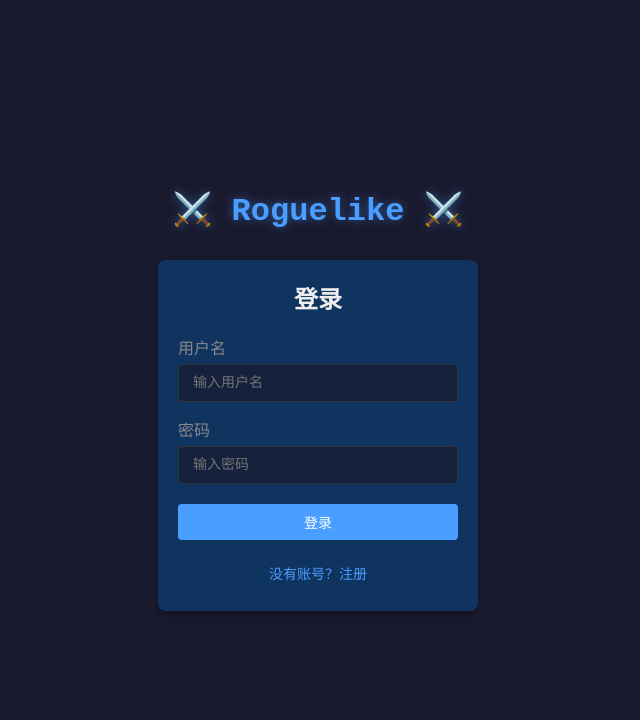
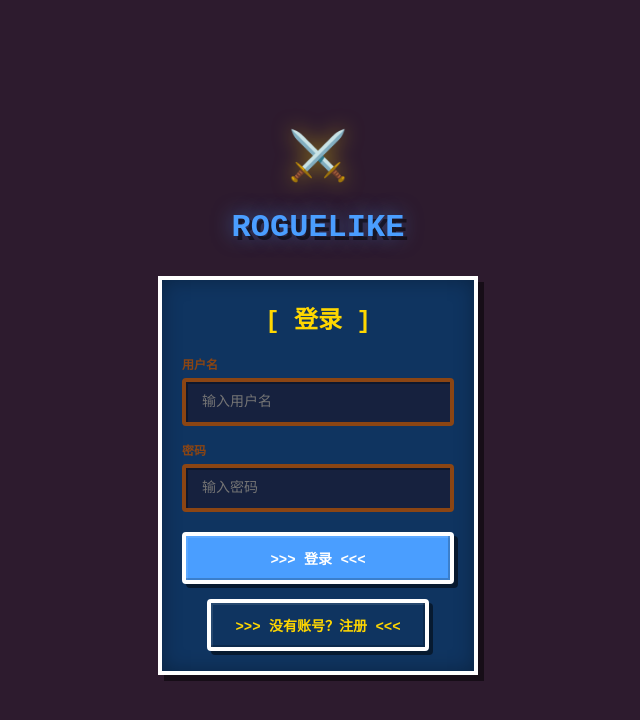
Before and after one commit to maoshan-classmate/cc-roguelike, a React (Vite) app: page /login in a window 1280 px wide. Shown: the top 720 px of the page, without its empty margins (322-962 px from the left). Built offline with nearby package versions, Linux system fonts and the light colour scheme.

Commit message:
feat(ui): revamp LoginPage with pixel art style

```diff
--- a/src/pages/LoginPage.tsx
+++ b/src/pages/LoginPage.tsx
@@ -20,10 +20,8 @@ export default function LoginPage() {
     try {
       const event = isRegister ? 'auth:register' : 'auth:login'
 
-      // Connect if not connected, and wait for connection
       if (!networkClient.isConnected()) {
         networkClient.connect()
-        // Wait for connection to establish
         await new Promise<void>((resolve) => {
           const socket = networkClient.getSocket()
           if (socket?.connected) {
@@ -34,7 +32,6 @@ export default function LoginPage() {
         })
       }
 
-      // Use promise-based approach
       const result = await new Promise<any>((resolve) => {
         const timeout = setTimeout(() => {
           resolve({ success: false, error: 'Timeout' })
@@ -64,17 +61,48 @@ export default function LoginPage() {
   }
 
   return (
-    <div className="page">
-      <h1 className="page-title">⚔️ Roguelike ⚔️</h1>
+    <div className="page" style={{ background: 'var(--pixel-bg)' }}>
+      {/* Logo */}
+      <div style={{
+        width: 64,
+        height: 64,
+        marginBottom: 20,
+        display: 'flex',
+        alignItems: 'center',
+        justifyContent: 'center',
+        fontSize: 48,
+        filter: 'drop-shadow(0 0 10px rgba(255, 215, 0, 0.5))'
+      }}>
+        ⚔️
+      </div>
 
-      <div className="card" style={{ width: '320px' }}>
-        <h2 style={{ marginBottom: '20px', textAlign: 'center' }}>
-          {isRegister ? '注册账号' : '登录'}
+      <h1 className="page-title" style={{
+        fontFamily: 'Courier New, monospace',
+        textShadow: '4px 4px 0 rgba(0,0,0,0.5), 0 0 20px rgba(74, 158, 255, 0.5)'
+      }}>
+        ROGUELIKE
+      </h1>
+
+      <div className="card-pixel" style={{ width: 320 }}>
+        <h2 style={{
+          marginBottom: 20,
+          textAlign: 'center',
+          fontFamily: 'Courier New, monospace',
+          color: 'var(--pixel-gold)'
+        }}>
+          {isRegister ? '[ 注册 ]' : '[ 登录 ]'}
         </h2>
 
         <form onSubmit={handleSubmit}>
-          <div style={{ marginBottom: '15px' }}>
-            <label style={{ display: 'block', marginBottom: '5px', color: '#888' }}>
+          <div style={{ marginBottom: 15 }}>
+            <label style={{
+              display: 'block',
+              marginBottom: 5,
+              color: 'var(--pixel-brown)',
+              fontWeight: 'bold',
+              fontSize: 12,
+              textTransform: 'uppercase'
+            }}>
               用户名
             </label>
             <input
@@ -85,11 +113,19 @@ export default function LoginPage() {
               required
               minLength={3}
               maxLength={20}
+              className="input-pixel"
             />
           </div>
 
-          <div style={{ marginBottom: '20px' }}>
-            <label style={{ display: 'block', marginBottom: '5px', color: '#888' }}>
+          <div style={{ marginBottom: 20 }}>
+            <label style={{
+              display: 'block',
+              marginBottom: 5,
+              color: 'var(--pixel-brown)',
+              fontWeight: 'bold',
+              fontSize: 12,
+              textTransform: 'uppercase'
+            }}>
               密码
             </label>
             <input
@@ -99,27 +135,36 @@ export default function LoginPage() {
               placeholder="输入密码"
               required
               minLength={6}
+              className="input-pixel"
             />
           </div>
 
           {error && (
-            <div style={{ color: 'var(--danger)', marginBottom: '15px', textAlign: 'center' }}>
-              {error}
+            <div style={{
+              color: 'var(--danger)',
+              marginBottom: 15,
+              textAlign: 'center',
+              fontWeight: 'bold',
+              textTransform: 'uppercase',
+              fontSize: 12
+            }}>
+              ! {error}
             </div>
           )}
 
-          <button type="submit" disabled={loading} style={{ width: '100%' }}>
-            {loading ? '处理中...' : (isRegister ? '注册' : '登录')}
+          <button type="submit" disabled={loading} className="btn-pixel" style={{ width: '100%' }}>
+            {loading ? '>>> 处理中 <<<' : (isRegister ? '>>> 注册 <<<' : '>>> 登录 <<<')}
           </button>
         </form>
 
-        <div style={{ marginTop: '15px', textAlign: 'center' }}>
+        <div style={{ marginTop: 15, textAlign: 'center' }}>
           <button
             type="button"
             onClick={() => setIsRegister(!isRegister)}
-            style={{ background: 'transparent', color: 'var(--primary)' }}
+            className="btn-pixel btn-secondary"
+            style={{ background: 'transparent', color: 'var(--pixel-gold)' }}
           >
-            {isRegister ? '已有账号？登录' : '没有账号？注册'}
+            {isRegister ? '>>> 已有账号？登录 <<<' : '>>> 没有账号？注册 <<<'}
           </button>
         </div>
       </div>
```
